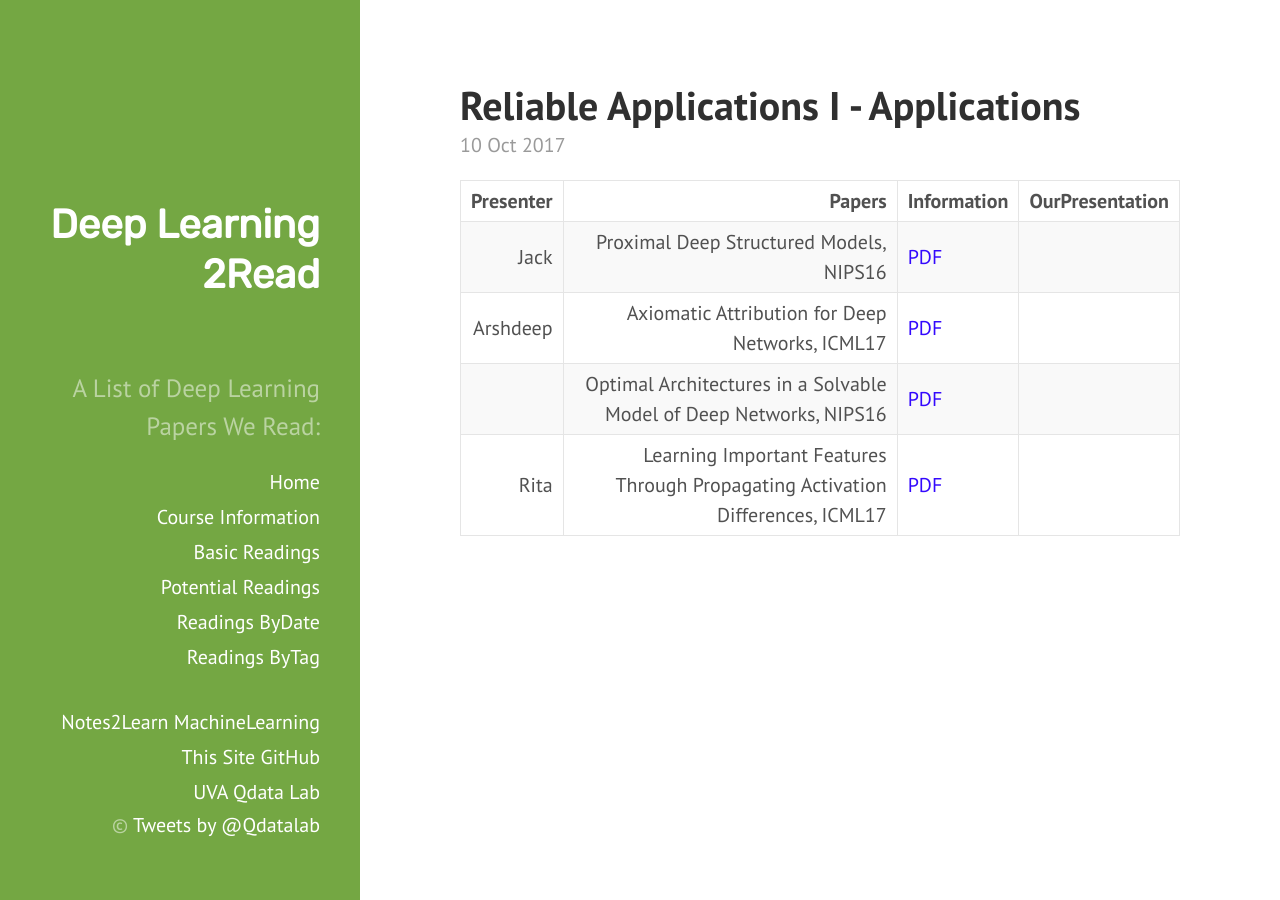
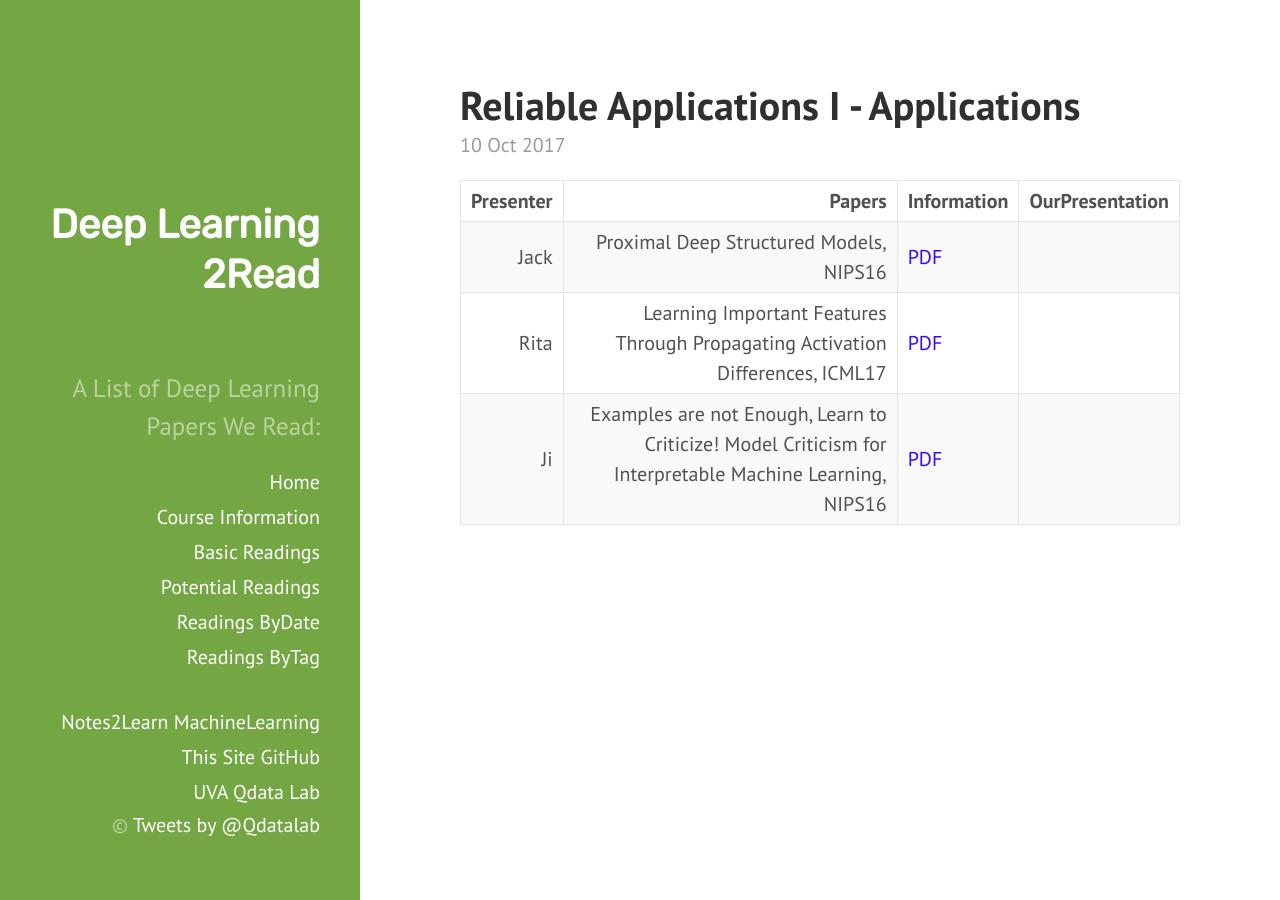
Before and after one commit to QData/deep2Read, a Jekyll site: the page built from _posts/2017-10-10-.md, in a window 1280 px wide. Built offline with Jekyll 4.4.1, drawn with Linux system fonts in a browser that asks for light colours.

Commit message:
switch two papers 10/10 and 10/26

```diff
--- a/_posts/2017-10-10-.md
+++ b/_posts/2017-10-10-.md
@@ -11,6 +11,5 @@ tags:
 | Presenter | Papers | Information| OurPresentation |
 | -----: | ----------: | :----- | :----- |
 | Jack | Proximal Deep Structured Models, NIPS16 | [PDF](https://papers.nips.cc/paper/6074-proximal-deep-structured-models) |
-| Arshdeep | Axiomatic Attribution for Deep Networks, ICML17 | [PDF](http://proceedings.mlr.press/v70/sundararajan17a/sundararajan17a.pdf) |
-|  | Optimal Architectures in a Solvable Model of Deep Networks, NIPS16 | [PDF](https://papers.nips.cc/paper/6330-optimal-architectures-in-a-solvable-model-of-deep-networks) |
 | Rita | Learning Important Features Through Propagating Activation Differences, ICML17 | [PDF](https://arxiv.org/abs/1704.02685) |
+| Ji  | Examples are not Enough, Learn to Criticize! Model Criticism for Interpretable Machine Learning, NIPS16 | [PDF](http://people.csail.mit.edu/beenkim/papers/KIM2016NIPS_MMD.pdf) |
```
Also changed, not shown: _posts/2017-10-05-.md (+1 -0 lines), _posts/2017-10-26-.md (+1 -0 lines).
